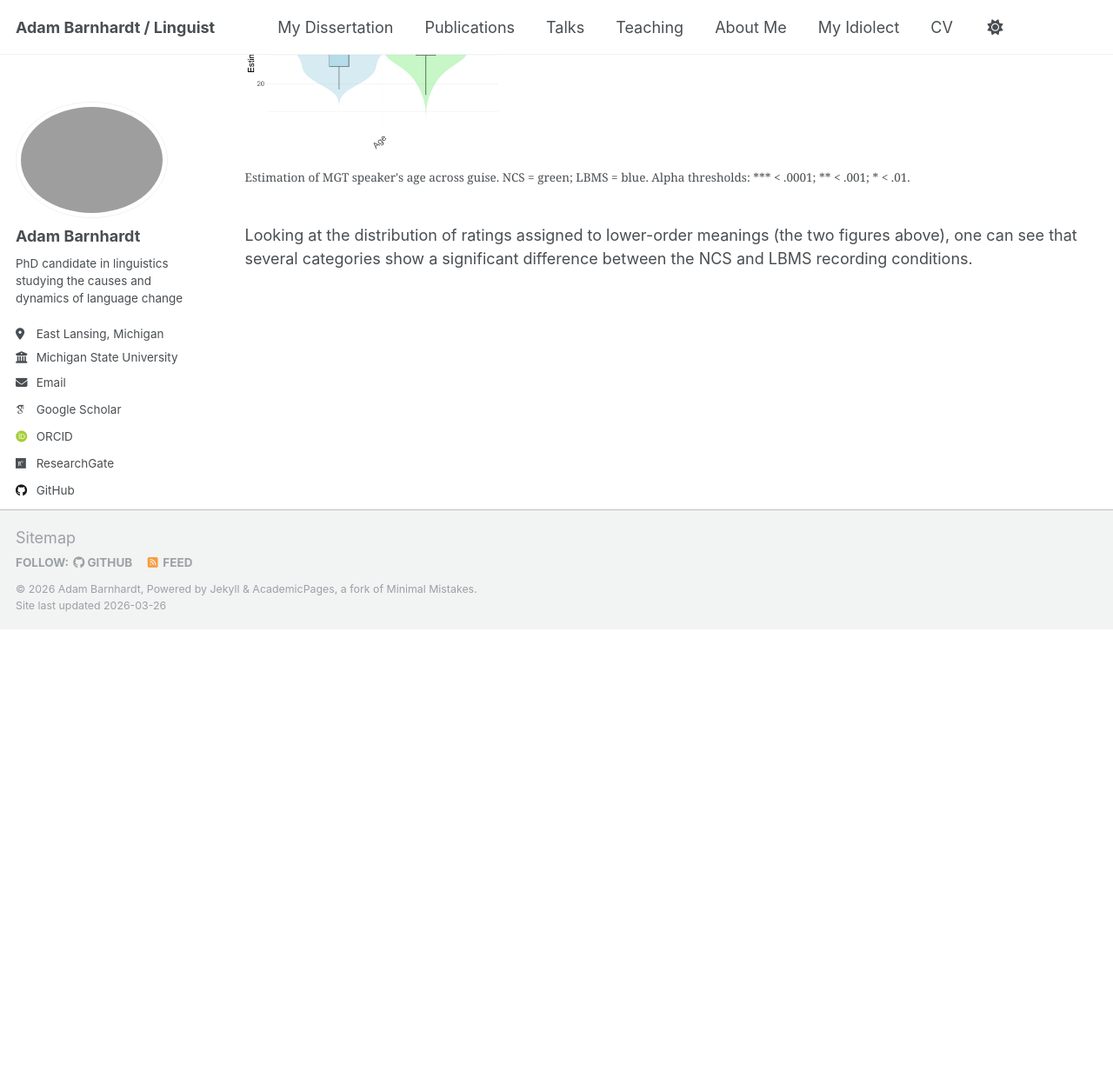
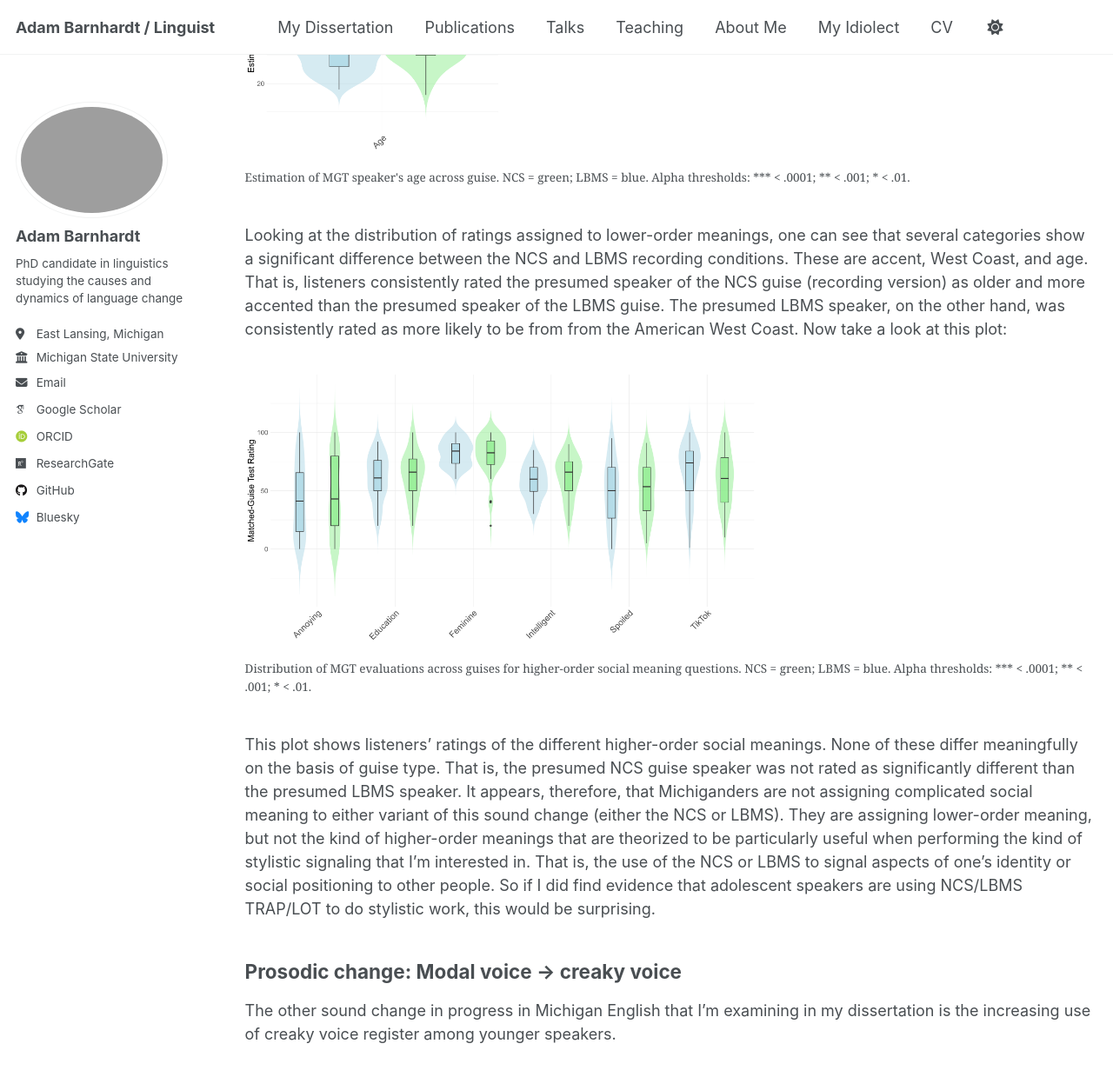
Before and after one commit to adambarnhardt/adambarnhardt.github.io, a Jekyll site: the page built from _pages/dissertation.md, in a window 1280 px wide and 1400 px high, scrolled down 5114 px. Shown: the top 1239 px of the window at 87% size. Built offline with Jekyll 4.4.1, drawn with Linux system fonts in a browser that asks for light colours; some web fonts are replaced; a script that is not in the unit is left out; before the commit the page ends 5838 px from its top, so only the background shows below that; some of the changed text lies outside the part shown.

Commit message:
Update dissertation formatting and clarify sociolinguistic terms
Changed formatting of research question and clarified the distinction between lower-order and higher-order meanings in sociolinguistic theory.

```diff
--- a/_pages/dissertation.md
+++ b/_pages/dissertation.md
@@ -14,7 +14,7 @@ In my dissertation, I explore the relationship between socioindexical order and
 
 At the heart of my dissertation research is the following question:
 
-**Are sound changes that are very socially meaningful more likely to be used in adolescent stylistic practice (and therefore more likely to travel along that particular route of community spread) than sound changes that are much less socially meaningful?**
+*Are sound changes that are very socially meaningful more likely to be used in adolescent stylistic practice (and therefore more likely to travel along that particular route of community spread) than sound changes that are much less socially meaningful?*
 
 If the answer to that question is "yes," then sociolinguistic theory must account for this -- if less meaningful sound changes are not being used stylistically by adolescents, then how are they spreading throughout the community?
 
@@ -53,14 +53,14 @@ So I devised an experiment to investigate these potential social meanings. This
 
 The characteristics that were probed (which were chosen based on previous open-ended piloting of the testing stimuli) can be separated into two groups based on sociolinguistic theory. This theoretical divide corresponds with the distinction between "very socially meaningful" vs. "much less socially meaningful" I mention in my research question:
 
-**Are sound changes that are very socially meaningful more likely to be used in adolescent stylistic practice (and therefore more likely to travel along that particular route of community spread) than sound changes that are much less socially meaningful?**
+*Are sound changes that are very socially meaningful more likely to be used in adolescent stylistic practice (and therefore more likely to travel along that particular route of community spread) than sound changes that are much less socially meaningful?*
 
-Specifically, these characteristics (referred to as lower-order meanings in the literature) are theorized to be more primary, less complicated, and less useful in stylistic practice (Eckert, 2008, 2018; John-
-stone, 2009; Johnstone et al., 2006; Labov, 1972; Silverstein, 2003; Sneller and Roberts, 2018): Younger/older, accented, Michigander, Midwestern, rural, wealthy, and (from the) West Coast. And these characteristics (referred to as higher-order meanings in the literature) are theorized to be developed on top of lower-order meanings, more complicated, and more useful in stylistic practice: Annoying, educated, feminine, intelligent, spoiled, and (sounds like a) TikTok influencer.
+Specifically, these characteristics (referred to as lower-order meanings in the literature) are theorized to be more fundamental, less complicated, and less useful in stylistic practice (Eckert, 2008, 2018; John-
+stone, 2009; Johnstone et al., 2006; Labov, 1972; Silverstein, 2003; Sneller and Roberts, 2018): Younger/older, accented, Michigander, Midwestern, rural, wealthy, and (from the) West Coast. And these characteristics (referred to as higher-order meanings in the literature) are theorized to be developed on top of lower-order meanings, more complicated, and more useful in stylistic practice: Annoying, educated, feminine, intelligent, spoiled, and (sounds like a) TikTok influencer. Take a look at these figures:
 
 <figure>
-  <img src="/images/first_chars_plot.png" alt="Distribution of MGT evaluations across guises for first-order social meaning questions. NCS = green; LBMS = blue. Alpha thresholds: *** < .0001; ** < .001; * < .01." style="width: 60%;">
-  <figcaption>Distribution of MGT evaluations across guises for first-order social meaning questions. NCS = green; LBMS = blue. Alpha thresholds: *** < .0001; ** < .001; * < .01.</figcaption>
+  <img src="/images/first_chars_plot.png" alt="Distribution of MGT evaluations across guises for lower-order social meaning questions. NCS = green; LBMS = blue. Alpha thresholds: *** < .0001; ** < .001; * < .01." style="width: 60%;">
+  <figcaption>Distribution of MGT evaluations across guises for lower-order social meaning questions. NCS = green; LBMS = blue. Alpha thresholds: *** < .0001; ** < .001; * < .01.</figcaption>
 </figure>
 
 <figure>
@@ -69,4 +69,15 @@ stone, 2009; Johnstone et al., 2006; Labov, 1972; Silverstein, 2003; Sneller and
   <figcaption>Estimation of MGT speaker's age across guise. NCS = green; LBMS = blue. Alpha thresholds: *** < .0001; ** < .001; * < .01.</figcaption>
 </figure>
 
-Looking at the distribution of ratings assigned to lower-order meanings (the two figures above), one can see that several categories show a significant difference between the NCS and LBMS recording conditions.
+Looking at the distribution of ratings assigned to lower-order meanings, one can see that several categories show a significant difference between the NCS and LBMS recording conditions. These are accent, West Coast, and age. That is, listeners consistently rated the presumed speaker of the NCS guise (recording version) as older and more accented than the presumed speaker of the LBMS guise. The presumed LBMS speaker, on the other hand, was consistently rated as more likely to be from from the American West Coast. Now take a look at this plot:
+
+<figure>
+  <img src="/images/higher_chars_plot.png" alt="Distribution of MGT evaluations across guises for higher-order social meaning questions. NCS = green; LBMS = blue. Alpha thresholds: *** < .0001; ** < .001; * < .01." style="width: 60%;">
+  <figcaption>Distribution of MGT evaluations across guises for higher-order social meaning questions. NCS = green; LBMS = blue. Alpha thresholds: *** < .0001; ** < .001; * < .01.</figcaption>
+</figure>
+
+This plot shows listeners’ ratings of the different higher-order social meanings. None of these differ meaningfully on the basis of guise type. That is, the presumed NCS guise speaker was not rated as significantly different than the presumed LBMS speaker. It appears, therefore, that Michiganders are not assigning complicated social meaning to either variant of this sound change (either the NCS or LBMS). They are assigning lower-order meaning, but not the kind of higher-order meanings that are theorized to be particularly useful when performing the kind of stylistic signaling that I'm interested in. That is, the use of the NCS or LBMS to signal aspects of one's identity or social positioning to other people. So if I did find evidence that adolescent speakers are using NCS/LBMS TRAP/LOT to do stylistic work, this would be surprising.
+
+## Prosodic change: Modal voice -> creaky voice
+
+The other sound change in progress in Michigan English that I'm examining in my dissertation is the increasing use of creaky voice register among younger speakers.
```
